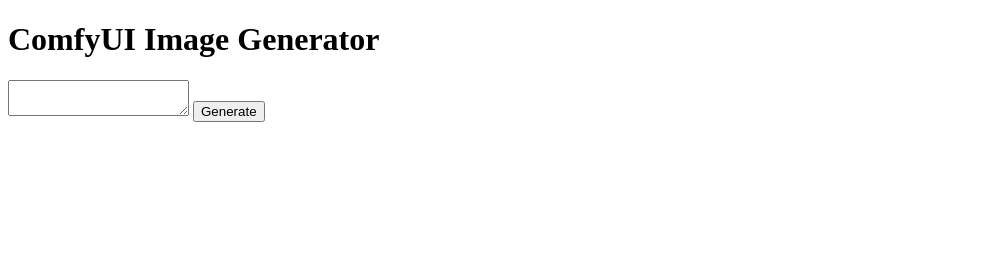
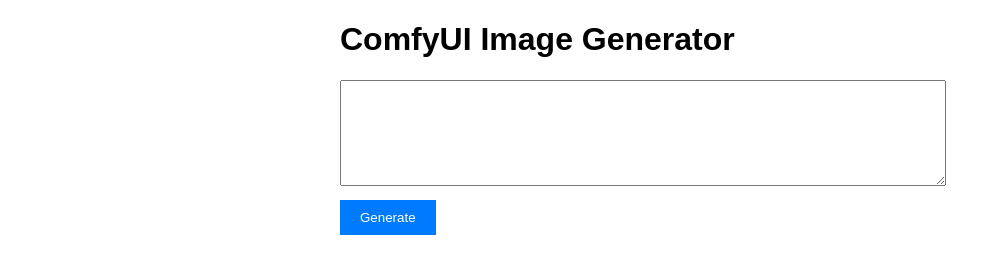
Before and after one commit to 0f00f0/comfyui-web-deploy, a plain HTML site: page frontend/index.html in a window 1280 px wide. Shown: the whole page, without its empty margins (0-1001 px from the left). Drawn offline with Linux system fonts and the light colour scheme.

Commit message:
Update index.html

```diff
--- a/frontend/index.html
+++ b/frontend/index.html
@@ -3,7 +3,33 @@
 <head>
     <title>ComfyUI Image Generator</title>
     <style>
-        /* 样式代码（与之前提供的一致） */
+        body {
+            font-family: Arial, sans-serif;
+            margin: 20px;
+        }
+        .container {
+            max-width: 600px;
+            margin: 0 auto;
+        }
+        textarea {
+            width: 100%;
+            height: 100px;
+            margin-bottom: 10px;
+        }
+        button {
+            padding: 10px 20px;
+            background-color: #007bff;
+            color: white;
+            border: none;
+            cursor: pointer;
+        }
+        button:hover {
+            background-color: #0056b3;
+        }
+        .result img {
+            max-width: 100%;
+            margin-top: 20px;
+        }
     </style>
 </head>
 <body>
```
